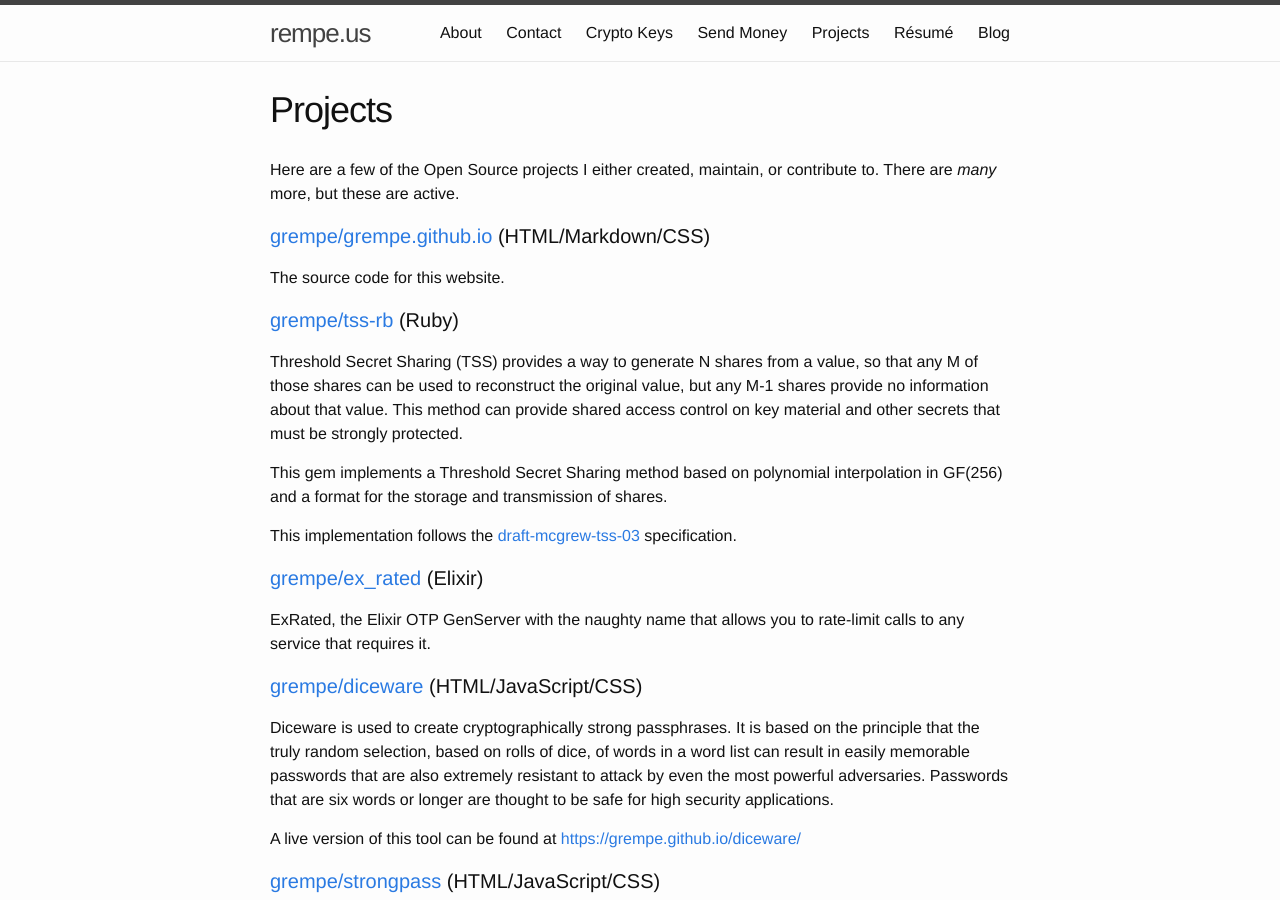
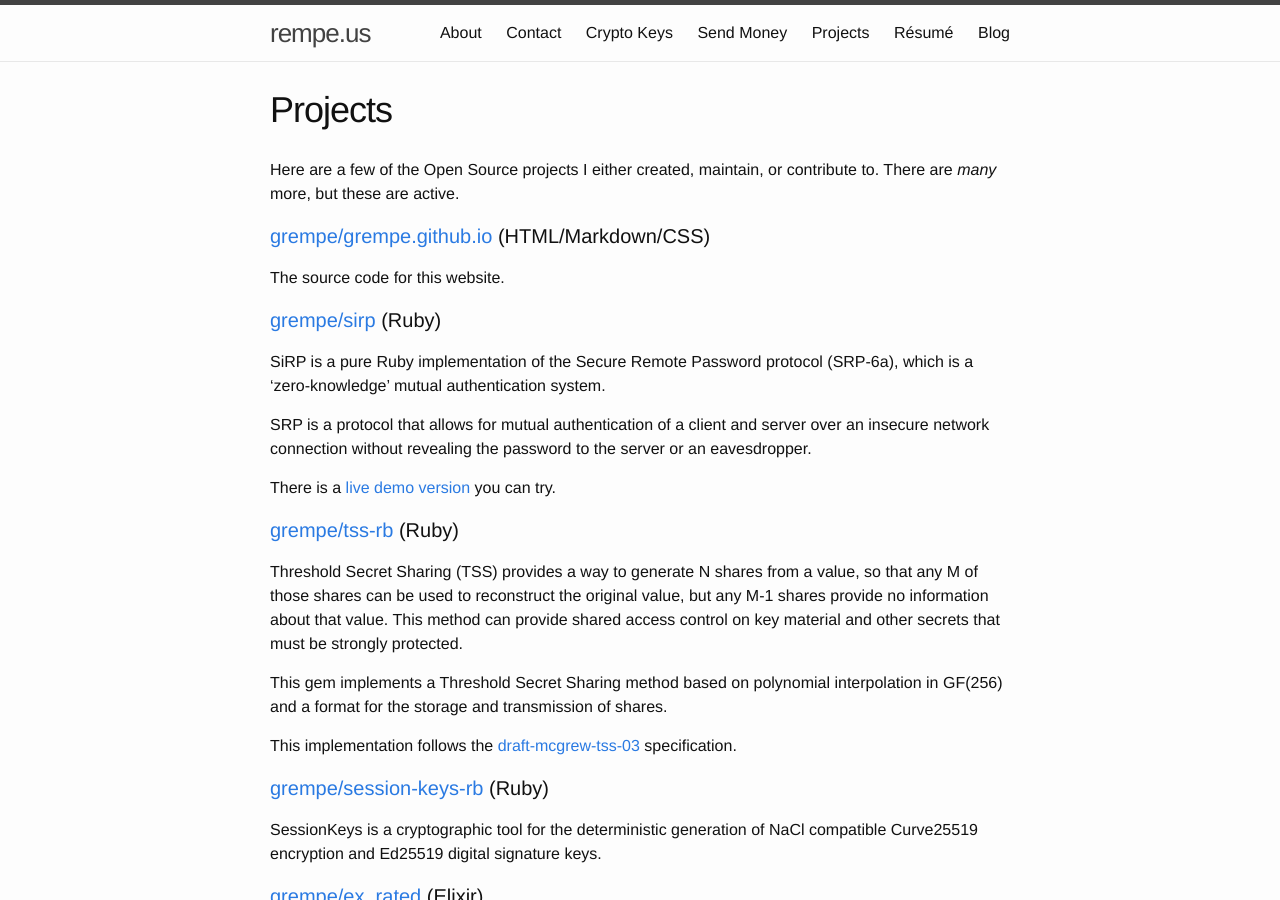
Before and after one commit to grempe/grempe.github.io, a Jekyll site: the page built from _pages/projects.md, in a window 1280 px wide and 900 px high. Built offline with Jekyll 4.4.1, drawn with Linux system fonts in a browser that asks for light colours.

Commit message:
Add some addition recent projects

```diff
--- a/_pages/projects.md
+++ b/_pages/projects.md
@@ -11,6 +11,17 @@ active.
 #### [grempe/grempe.github.io](https://github.com/grempe/grempe.github.io){:target="_blank"} (HTML/Markdown/CSS)
 
 The source code for this website.
+
+#### [grempe/sirp](https://github.com/grempe/sirp){:target="_blank"} (Ruby)
+
+SiRP is a pure Ruby implementation of the Secure Remote Password
+protocol (SRP-6a), which is a 'zero-knowledge' mutual authentication system.
+
+SRP is a protocol that allows for mutual authentication of a client and
+server over an insecure network connection without revealing the password
+to the server or an eavesdropper.
+
+There is a [live demo version](https://sirp-demo.herokuapp.com/index.html) you can try.
 
 #### [grempe/tss-rb](https://github.com/grempe/tss-rb){:target="_blank"} (Ruby)
 
@@ -27,6 +38,11 @@ transmission of shares.
 
 This implementation follows the
 [draft-mcgrew-tss-03](http://tools.ietf.org/html/draft-mcgrew-tss-03) specification.
+
+#### [grempe/session-keys-rb](https://github.com/grempe/session-keys-rb){:target="_blank"} (Ruby)
+
+SessionKeys is a cryptographic tool for the deterministic generation of NaCl
+compatible Curve25519 encryption and Ed25519 digital signature keys.
 
 #### [grempe/ex_rated](https://github.com/grempe/ex_rated){:target="_blank"} (Elixir)
 
```
